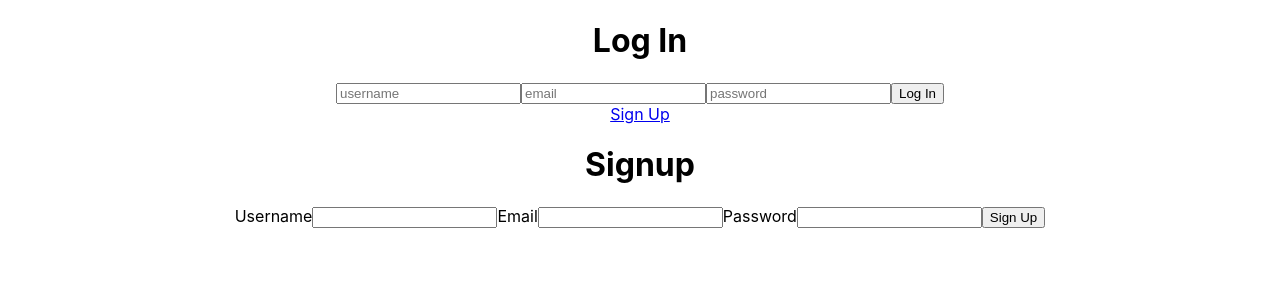
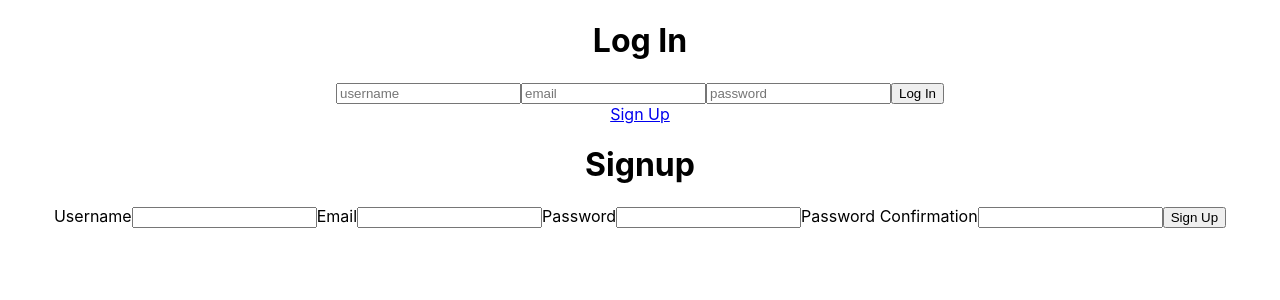
Before and after one commit to lycho33/BuddyUp, a React (Create React App) app in the folder frontend/: page /signup in a window 1280 px wide. Shown: the top 300 px of the page. Built offline with nearby package versions, Linux system fonts and the light colour scheme; no server answers.

Commit message:
include password confirmation

```diff
--- a/frontend/src/registrations/Signup.js
+++ b/frontend/src/registrations/Signup.js
@@ -24,6 +24,9 @@ function Signup() {
         <label>Password</label>
         <input type="text" value={password} onChange={e => setPassword(e.target.value)}/>
 
+        <label>Password Confirmation</label>
+        <input type="text" value={passwordConfirm} onChange={e => setPasswordConfirm(e.target.value)}/>
+
         <button type='submit'>Sign Up</button>
       </form>
     </div>
```
